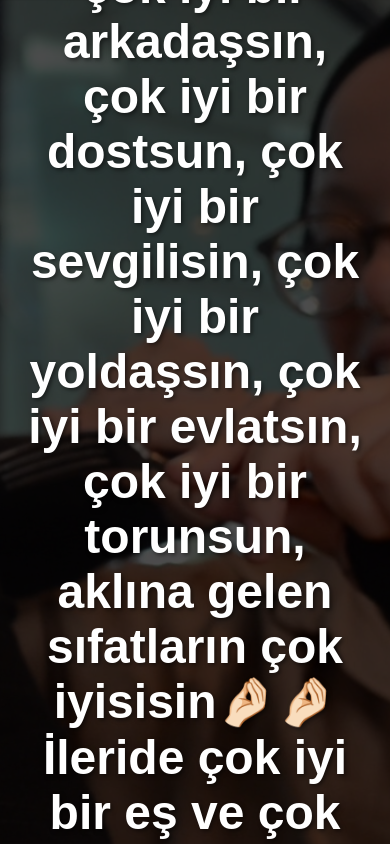
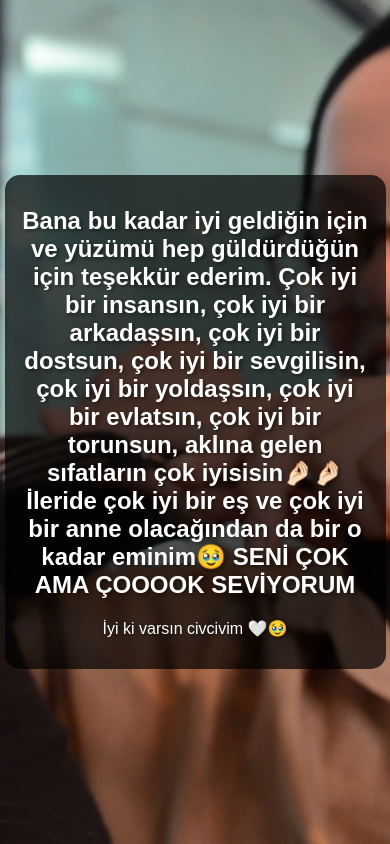
Before and after one commit to cebecifetih28/civcivimm, a plain HTML site: page index.html in a window 390 px wide. Shown: the top 844 px of the page. Drawn offline with Linux system fonts and the light colour scheme.

Commit message:
Update index.html

```diff
--- a/index.html
+++ b/index.html
@@ -23,13 +23,27 @@
             background-color: rgba(0, 0, 0, 0.7);
             padding: 20px;
             border-radius: 15px;
+            max-width: 90%;
         }
         h1 {
-            font-size: 3em;
+            font-size: 2em; /* Başlık boyutunu küçülttüm */
             margin-bottom: 20px;
         }
         p {
-            font-size: 1.5em;
+            font-size: 1.2em; /* Paragraf boyutunu küçülttüm */
+        }
+
+        /* Mobil uyumluluk için medya sorguları */
+        @media (max-width: 768px) {
+            h1 {
+                font-size: 1.5em; /* Daha küçük ekranlarda başlık boyutunu küçülttüm */
+            }
+            p {
+                font-size: 1em; /* Daha küçük ekranlarda paragraf boyutunu küçülttüm */
+            }
+            .container {
+                padding: 15px; /* Küçük ekranlarda padding'i azalttım */
+            }
         }
     </style>
 </head>
```
